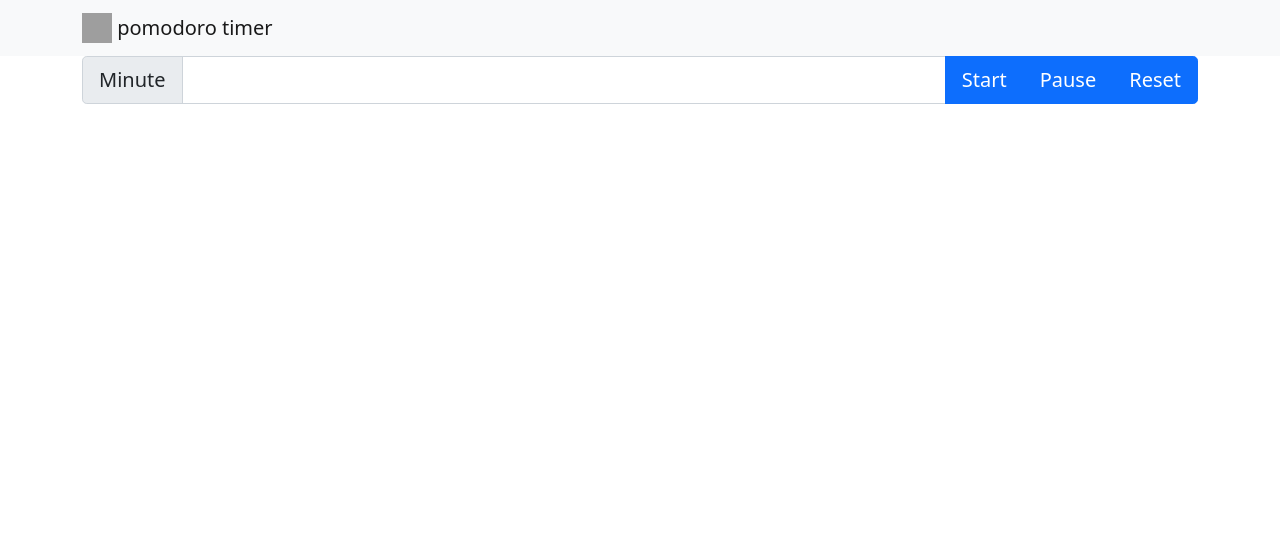
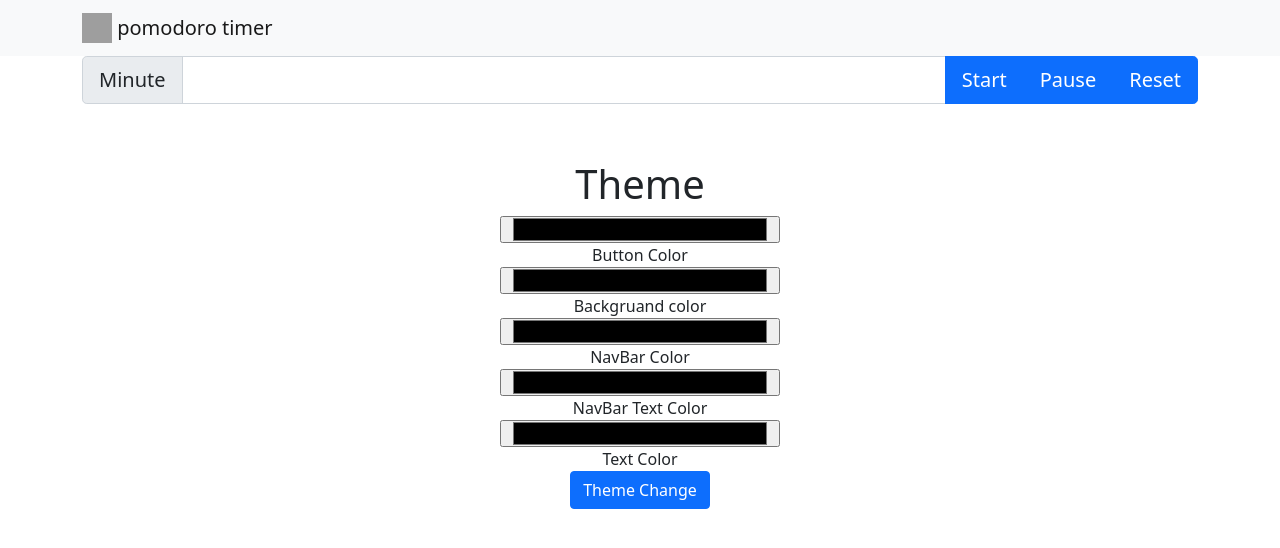
Before and after one commit to mertovich/pomodoro-timer, a React (Create React App) app in the folder web/: page / in a window 1280 px wide. Shown: the top 548 px of the page. Built offline with nearby package versions, Linux system fonts and the light colour scheme; grey boxes are pictures that could not be loaded.

Commit message:
add(ThemeChange)

```diff
--- a/web/src/App.tsx
+++ b/web/src/App.tsx
@@ -2,6 +2,7 @@ import React, { useState, useEffect } from 'react'
 import NavBar from './components/NavBar'
 import TimerForm from './components/TimerForm'
 import Timer from './components/Timer'
+import ThemeInput from './components/ThemeInput'
 
 type Props = {}
 
@@ -11,6 +12,12 @@ const App = (props: Props) => {
   const [isPaused, setIsPaused] = useState(false)
   const [isReset, setIsReset] = useState(false)
   const [viewTime, setViewTime] = useState<string>('')
+  const [buttonColor, setButtonColor] = useState<String>('')
+  const [bgColor, setBgColor] = useState<String>('')
+  const [navBarColor, setNavBarColor] = useState<String>('')
+  const [navBarTextColor, setNavBarTextColor] = useState<String>('')
+  const [textColor, setTextColor] = useState<String>('')
+
 
   useEffect(() => {
     if (isRunning) {
@@ -22,6 +29,15 @@ const App = (props: Props) => {
       return () => clearInterval(interval)
     }
   }, [isRunning, timer])
+
+  const themeChange = (buttonColor: String, bgColor: String, navBarColor: String, navBarTextColor: String, textColor: String) => {
+    setButtonColor(buttonColor)
+    setBgColor(bgColor)
+    setNavBarColor(navBarColor)
+    setNavBarTextColor(navBarTextColor)
+    setTextColor(textColor)
+    console.log(buttonColor)
+  }
 
   const viewTimeChenge = () => {
     const minute = Math.floor(timer / 60)
@@ -68,6 +84,7 @@ const App = (props: Props) => {
       <NavBar />
       <TimerForm handleChange={handleChange} handleStart={handleStart} handleReset={handleReset} handlePause={handlePause} />
       <Timer viewTime={viewTime} />
+      <ThemeInput themeChange={themeChange} />
     </div>
   )
 }
```
